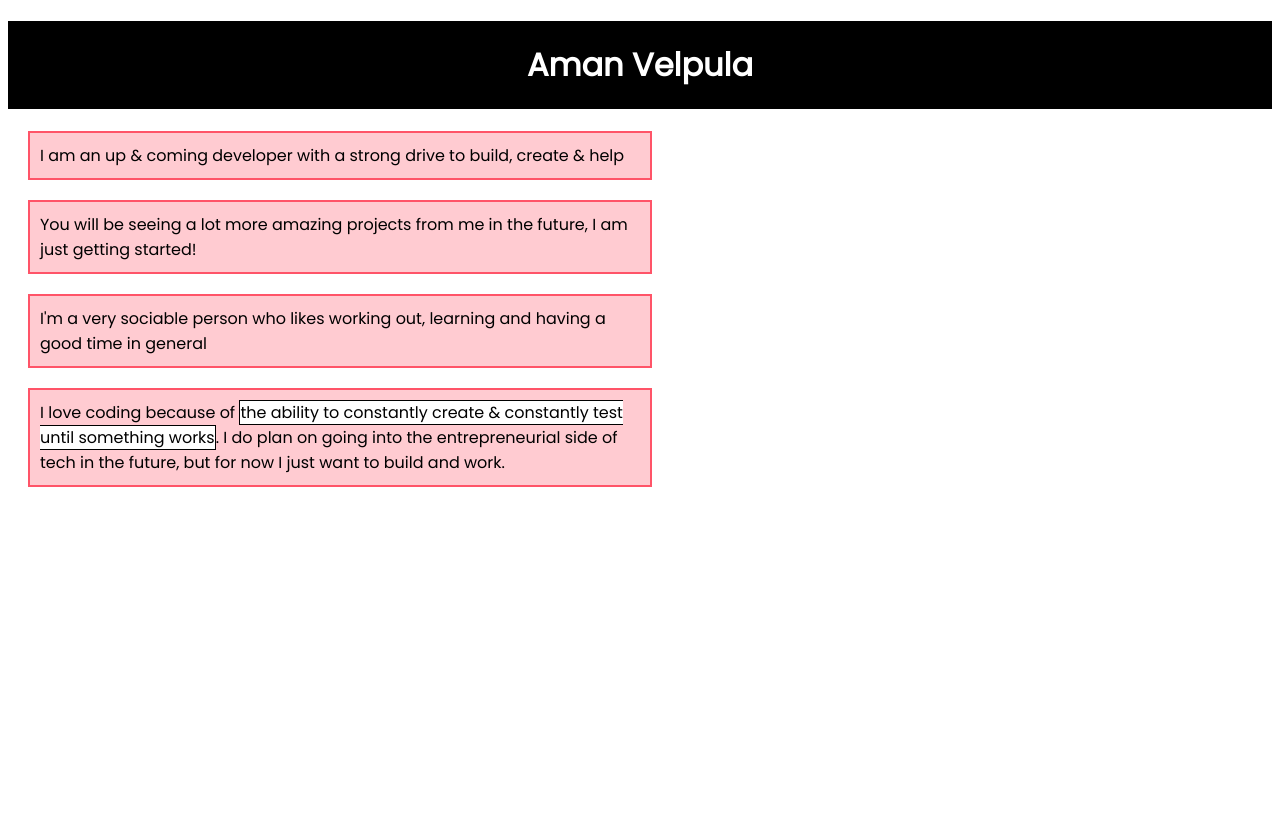
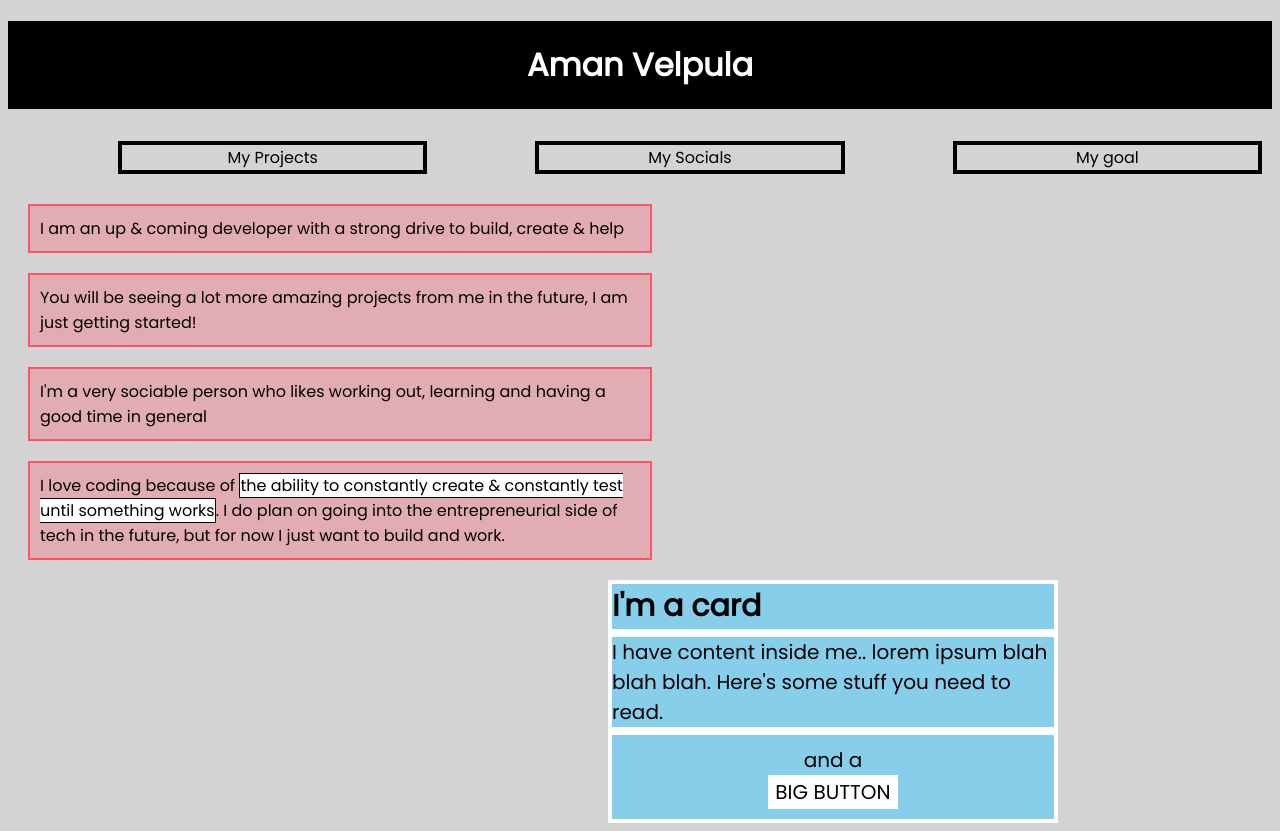
Before and after one commit to VelpCode/Portfolio, a plain HTML site: page index.html in a window 1280 px wide. Before the commit the page ends 800 px from the top, so only its background shows below. Drawn offline with Linux system fonts and the light colour scheme.

Commit message:
flexbox implementation

```diff
--- a/index.html
+++ b/index.html
@@ -12,13 +12,26 @@
 </head>
 <body>
     <h1 class = "Aman Title">Aman Velpula</h1>
-    <p>I am an up & coming developer with a strong drive to build, create & help</p>
-    <p>You will be seeing a lot more amazing projects from me in the future, I am just getting started!</p>
-    <p>I'm a very sociable person who likes working out, learning and having a good time in general</p>
-    <p>I love coding because of <span class = "ammu">the ability to constantly create & constantly test until something works</span>. I do plan on going
+    <div class = "container">
+        <div class = "Projects">My Projects</div>
+        <div class = "Network">My Socials</div>
+        <div class = "Goal">My goal</div>
+    </div>
+    <div class = "innerp">
+        <p>I am an up & coming developer with a strong drive to build, create & help</p>
+        <p>You will be seeing a lot more amazing projects from me in the future, I am just getting started!</p>
+        <p>I'm a very sociable person who likes working out, learning and having a good time in general</p>
+        <p>I love coding because of <span class = "ammu">the ability to constantly create & constantly test until something works</span>. I do plan on going
         into the entrepreneurial side of tech in the future, but for now I just want to build and work.
-    </p>
+        </p>
+    </div>
 
-
+    <div class = "outerbox">
+        <div class ="divone">I'm a card</div>
+        <div class ="divtwo">I have content inside me.. lorem ipsum blah blah blah.
+        Here's some stuff you need to read.
+        </div>
+        <div class ="divthree">and a <br><button>BIG BUTTON</button></div>
+    </div>
 </body>
 </html>
--- a/styles/styles.css
+++ b/styles/styles.css
@@ -1,9 +1,7 @@
 
 *{
     font-family: 'Poppins', sans-serif;
-}
-body {
-
+    background:lightgray;
 }
 
 p {
@@ -25,3 +23,51 @@ p {
     color:white;
     padding: 20px;
 }
+
+
+.outerbox {
+    width: 450px;
+    display:block;
+    margin-left: 600px;
+}
+
+.divone {
+    font-size:30px;
+    font-weight:bolder;
+    border: 4px solid white;
+    background: skyblue;
+}
+
+.divtwo {
+    font-size:20px;
+    border: 4px solid white;
+    background: skyblue;
+}
+
+.divthree {
+    font-size:20px;
+    border: 4px solid white;
+    background: skyblue;
+    text-align:center;
+    padding:10px;
+}
+
+button {
+    font-size: 20px;
+    text-align:center;
+    background:white;
+    border:1px solid white;
+}
+
+.container {
+    display: flex;
+    gap: 8px;
+    padding: 10px;
+  }
+
+  .container div {
+    text-align: center;
+    border: 4px solid black;
+    margin-left: 100px;
+    flex: 1;
+  }
```
